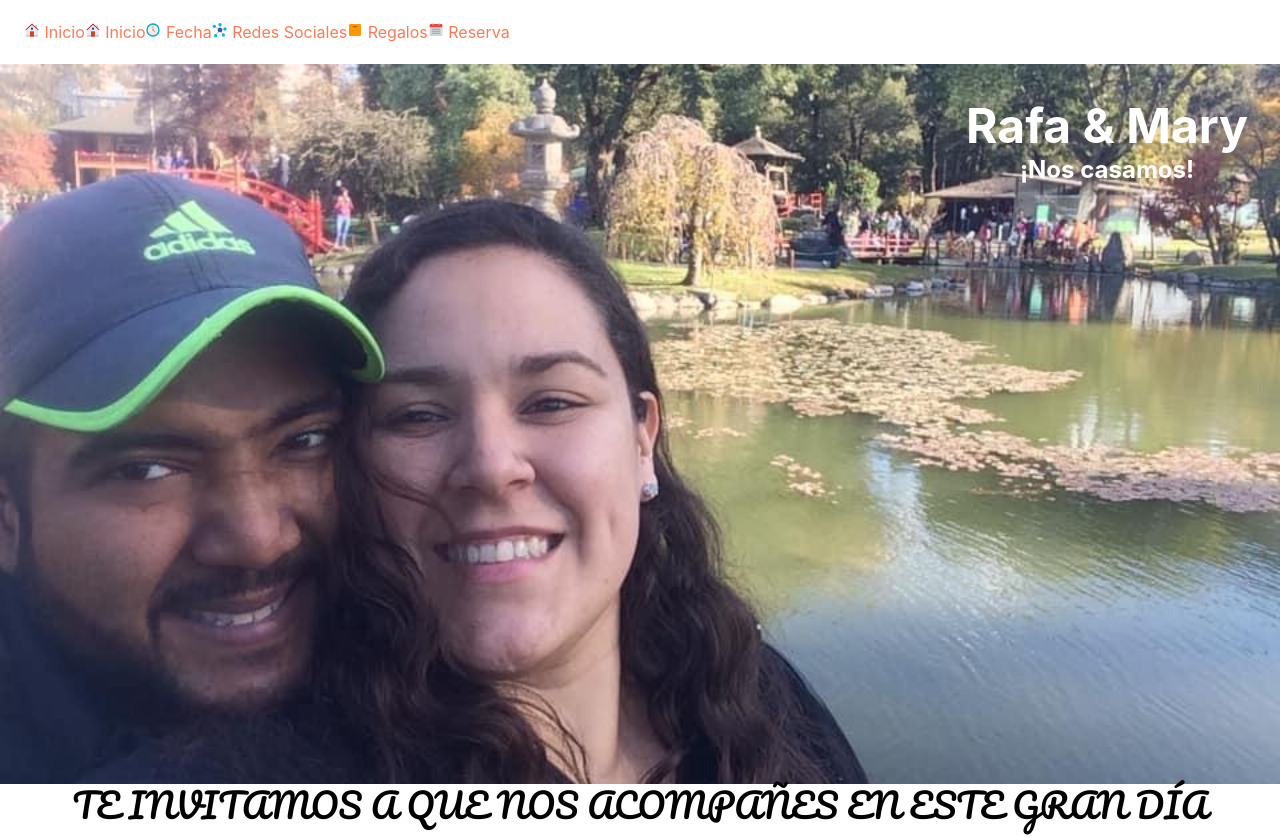
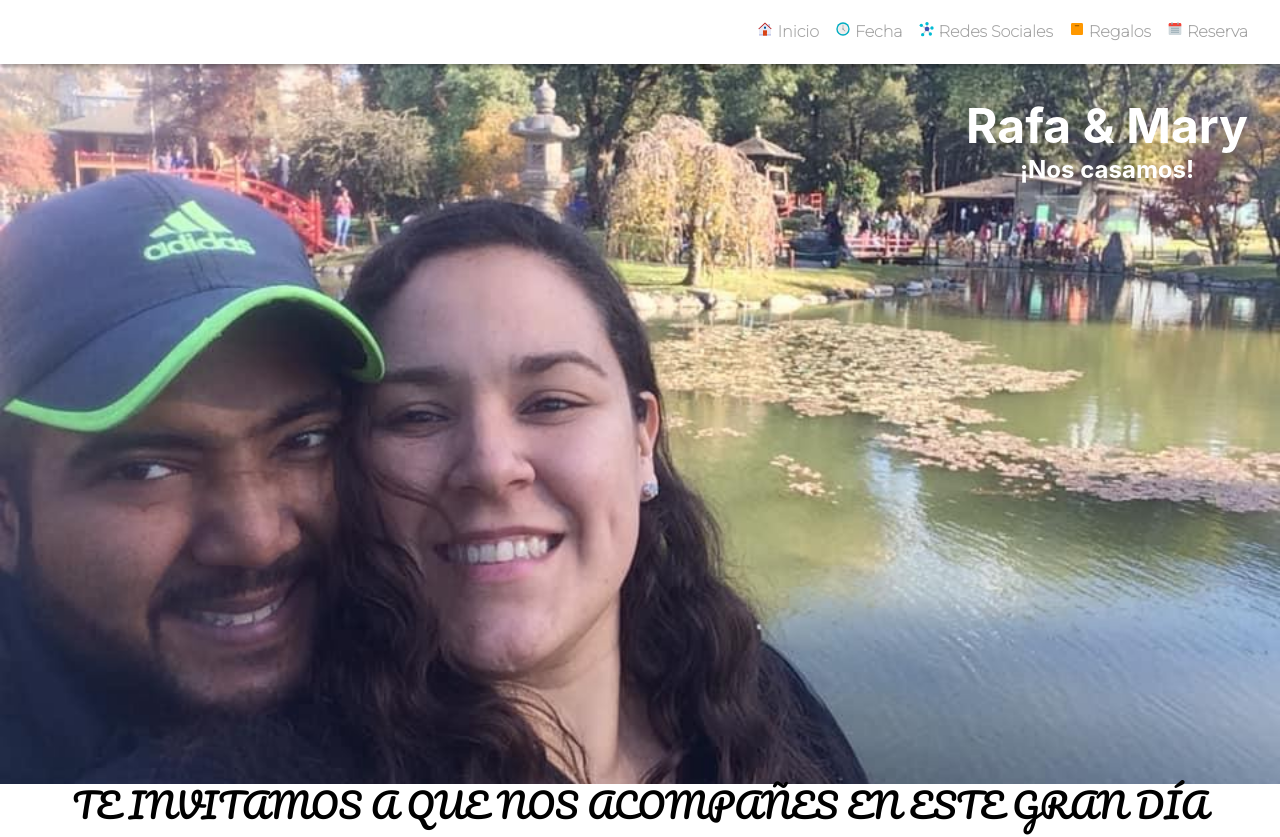
Before and after one commit to Codereggs/webPageMatrimonial, a React (Create React App) app: page / in a window 1280 px wide. Shown: the top 837 px of the page. Built offline with nearby package versions, Linux system fonts and the light colour scheme.

Commit message:
fix nav css styles

```diff
--- /dev/null
+++ b/src/Components/Nav.css
@@ -0,0 +1,6 @@
+.fechaLink {
+  padding: 0 2rem;
+}
+.fechaLink:hover {
+  opacity: 0.5;
+}
--- a/src/Components/Nav.js
+++ b/src/Components/Nav.js
@@ -1,4 +1,5 @@
 import * as React from "react";
+import "./Nav.css";
 import AppBar from "@mui/material/AppBar";
 import Box from "@mui/material/Box";
 import Toolbar from "@mui/material/Toolbar";
@@ -13,8 +14,21 @@ import { Link } from "@mui/material";
 
 export default function NavBar() {
   return (
-    <Box sx={{ flexGrow: 1 }}>
-      <AppBar position="static" color="inherit">
+    <Box
+      sx={{
+        flexGrow: 1,
+      }}
+    >
+      <AppBar
+        position="fixed"
+        color="inherit"
+        sx={{
+          display: "flex",
+          flexDirection: "column",
+          alignItems: "flex-end",
+          justifyContent: "flex-end",
+        }}
+      >
         <Toolbar>
           <Link
             onClick={() => {
@@ -22,81 +36,78 @@ export default function NavBar() {
                 .getElementById("inicio")
                 .scrollIntoView({ behavior: "smooth" });
             }}
+            component="button"
+            variant="body1"
+            color="secondary"
             underline="none"
-            target="_blank"
-            rel="noopener"
             className="fechaLink"
-          >
-            <FcHome /> Inicio
-          </Link>
-
-          <Link
-            onClick={() => {
-              document
-                .getElementById("inicio")
-                .scrollIntoView({ behavior: "smooth" });
-            }}
-            underline="none"
-            target="_blank"
-            rel="noopener"
-            className="fechaLink"
+            sx={{ padding: "0 0.5rem" }}
           >
             <FcHome /> Inicio
           </Link>
           <Link
             onClick={() => {
               document
-                .getElementById("inicio")
+                .getElementById("fecha")
                 .scrollIntoView({ behavior: "smooth" });
             }}
+            component="button"
+            variant="body1"
+            color="secondary"
             underline="none"
-            target="_blank"
-            rel="noopener"
             className="fechaLink"
+            sx={{ padding: "0 0.5rem" }}
           >
             <FcClock /> Fecha
           </Link>
           <Link
             onClick={() => {
               document
-                .getElementById("inicio")
+                .getElementById("redes")
                 .scrollIntoView({ behavior: "smooth" });
             }}
+            component="button"
+            variant="body1"
+            color="secondary"
             underline="none"
-            target="_blank"
-            rel="noopener"
             className="fechaLink"
+            sx={{ padding: "0 0.5rem" }}
           >
             <FcMindMap /> Redes Sociales
           </Link>
           <Link
             onClick={() => {
               document
-                .getElementById("inicio")
+                .getElementById("regalos")
                 .scrollIntoView({ behavior: "smooth" });
             }}
+            component="button"
+            variant="body1"
+            color="secondary"
             underline="none"
-            target="_blank"
-            rel="noopener"
             className="fechaLink"
+            sx={{ padding: "0 0.5rem" }}
           >
             <FcPackage /> Regalos
           </Link>
           <Link
             onClick={() => {
               document
-                .getElementById("inicio")
+                .getElementById("reserva")
                 .scrollIntoView({ behavior: "smooth" });
             }}
+            component="button"
+            variant="body1"
+            color="secondary"
             underline="none"
-            target="_blank"
-            rel="noopener"
             className="fechaLink"
+            sx={{ padding: "0 0.5rem" }}
           >
             <FcCalendar /> Reserva
           </Link>
         </Toolbar>
       </AppBar>
+      <Toolbar />
     </Box>
   );
 }
--- a/src/theme/theme.js
+++ b/src/theme/theme.js
@@ -19,11 +19,10 @@ const theme = createTheme({
       main: "#f87c5a",
     },
     secondary: {
-      main: "#9AC9FB",
-      dark: "#4A85C3",
+      main: "#a3a3a3",
     },
     neutral: {
-      main: "#FAFA88",
+      main: "#fff",
     },
   },
   typography: {
@@ -37,6 +36,10 @@ const theme = createTheme({
     h4: { fontFamily: "Pacifico" },
     h5: { fontFamily: "Pacifico" },
     h6: { fontFamily: "Pacifico" },
+    body1: {
+      color: "#a3a3a3",
+      fontWeight: 600,
+    },
     fontFamily: "Montserrat",
     fontWeightLight: 300,
     fontWeightRegular: 400,
```
